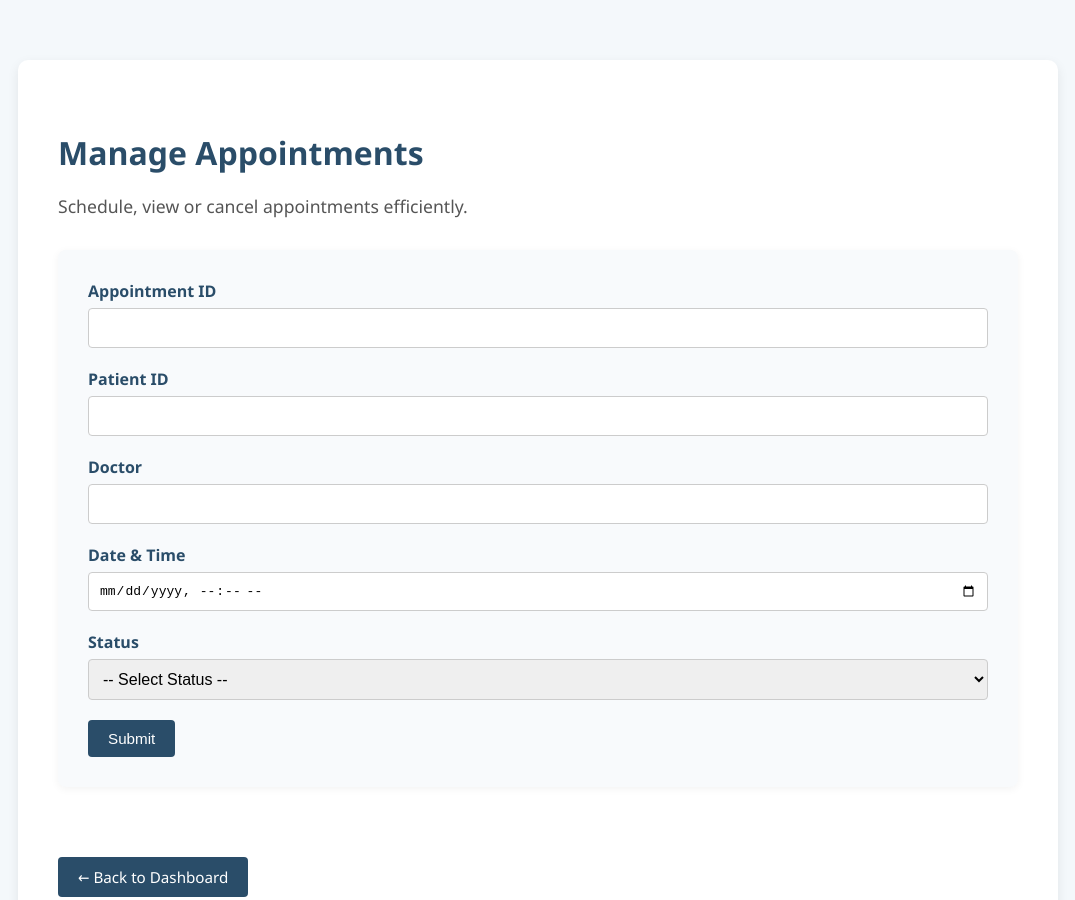
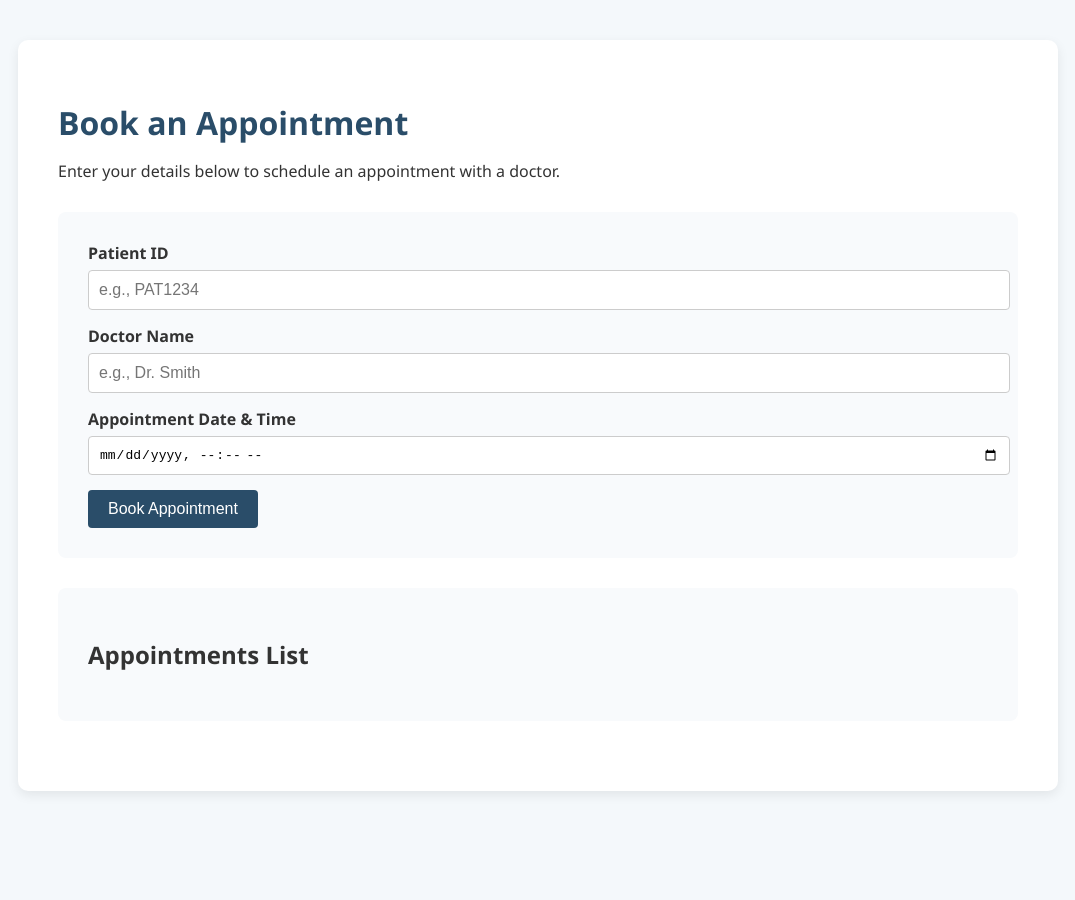
Before and after one commit to Sayanthp2024/hsopital-mngmt, a plain HTML site: page appointment.html in a window 1280 px wide. Shown: the top 900 px of the page, without its empty margins (102-1177 px from the left). After the commit the page ends 831 px from the top, so only its background shows below. Drawn offline with Linux system fonts and the light colour scheme.

Commit message:
Update appointment.html
added js to the file

```diff
--- a/appointment.html
+++ b/appointment.html
@@ -1,17 +1,18 @@
 <!DOCTYPE html>
 <html lang="en">
 <head>
-    <meta charset="UTF-8">
-    <title>Manage Appointments</title>
+  <meta charset="UTF-8" />
+  <title>Book Appointment</title>
   <style>
-        /* === Embedded CSS START === */
     :root {
       --primary: #2a4d69;
       --hover: #1d3557;
       --bg-light: #f4f8fb;
       --card-bg: #f8fafc;
-            --text: #555;
+      --text: #333;
       --font: 'Segoe UI', Tahoma, Geneva, Verdana, sans-serif;
+      --success: #43aa8b;
+      --danger: #e63946;
     }
 
     body {
@@ -24,142 +25,214 @@
 
     .container {
       max-width: 960px;
-            margin: 60px auto;
+      margin: 40px auto;
       background-color: #fff;
       border-radius: 10px;
       box-shadow: 0 4px 12px rgba(0, 0, 0, 0.08);
-            padding: 50px 40px;
+      padding: 40px;
     }
 
-        header h1 {
-            font-size: 2em;
+    h1 {
       color: var(--primary);
       margin-bottom: 10px;
     }
 
-        header p {
-            font-size: 1.1em;
-            line-height: 1.6;
+    p {
       margin-bottom: 30px;
     }
 
-        .btn {
-            display: inline-block;
+    .form-section,
+    .appointment-section {
+      background-color: var(--card-bg);
+      padding: 30px;
+      border-radius: 8px;
+      margin-bottom: 30px;
+    }
+
+    label {
+      display: block;
+      margin-bottom: 6px;
+      font-weight: bold;
+    }
+
+    input {
+      width: 100%;
+      padding: 10px;
+      margin-bottom: 15px;
+      border: 1px solid #ccc;
+      border-radius: 4px;
+      font-size: 1em;
+    }
+
+    button {
+      background-color: var(--primary);
+      color: white;
+      border: none;
       padding: 10px 20px;
-            background-color: var(--primary);
-            color: #fff;
-            border: none;
       border-radius: 4px;
-            font-size: 0.95em;
-            text-decoration: none;
-            transition: background-color 0.3s ease;
+      font-size: 1em;
       cursor: pointer;
     }
 
-        .btn:hover {
+    button:hover {
       background-color: var(--hover);
     }
 
-        .form-section {
-            background-color: var(--card-bg);
-            padding: 30px;
-            border-radius: 8px;
-            box-shadow: 0 2px 8px rgba(0, 0, 0, 0.05);
-            margin-bottom: 40px;
+    .cancel-btn {
+      background-color: var(--danger);
+      color: white;
+      border: none;
+      padding: 6px 12px;
+      border-radius: 4px;
+      cursor: pointer;
+      font-size: 0.9em;
     }
 
-        .form-group {
-            margin-bottom: 20px;
+    .cancel-btn:hover {
+      background-color: #c82333;
     }
 
-        label {
-            font-weight: 600;
-            display: block;
-            margin-bottom: 6px;
-            color: var(--primary);
+    .success-message {
+      color: var(--success);
+      margin-bottom: 15px;
+      display: none;
     }
 
-        input, textarea, select {
+    table {
       width: 100%;
-            padding: 10px;
-            border: 1px solid #ccc;
-            border-radius: 4px;
-            font-size: 1em;
-            box-sizing: border-box;
+      border-collapse: collapse;
+      margin-top: 20px;
     }
 
-        textarea {
-            resize: vertical;
+    th, td {
+      text-align: left;
+      padding: 10px;
+      border-bottom: 1px solid #ddd;
     }
 
-        .section-title {
-            font-size: 1.3em;
-            color: #1d3557;
-            margin-bottom: 10px;
-            font-weight: 600;
-        }
-
-        .back-link {
-            margin-top: 30px;
-            display: inline-block;
+    th {
+      background-color: var(--primary);
+      color: #fff;
     }
 
     @media (max-width: 600px) {
       .container {
-                padding: 30px 20px;
+        padding: 20px;
       }
 
-            header h1 {
-                font-size: 1.6em;
+      table, th, td {
+        font-size: 14px;
       }
     }
-        /* === Embedded CSS END === */
   </style>
 </head>
 <body>
   <div class="container">
-        <header>
-            <h1>Manage Appointments</h1>
-            <p>Schedule, view or cancel appointments efficiently.</p>
-        </header>
+    <h1>Book an Appointment</h1>
+    <p>Enter your details below to schedule an appointment with a doctor.</p>
 
+    <!-- FORM SECTION -->
     <section class="form-section">
-            <form>
-                <div class="form-group">
-                    <label for="appointmentId">Appointment ID</label>
-                    <input type="text" id="appointmentId" name="appointmentId" required>
-                </div>
+      <form id="appointmentForm">
+        <div class="success-message" id="successMessage">Appointment booked successfully!</div>
 
-                <div class="form-group">
         <label for="patientId">Patient ID</label>
-                    <input type="text" id="patientId" name="patientId" required>
-                </div>
+        <input type="text" id="patientId" required placeholder="e.g., PAT1234" />
 
-                <div class="form-group">
-                    <label for="doctorName">Doctor</label>
-                    <input type="text" id="doctorName" name="doctorName" required>
-                </div>
+        <label for="doctorName">Doctor Name</label>
+        <input type="text" id="doctorName" required placeholder="e.g., Dr. Smith" />
 
-                <div class="form-group">
-                    <label for="dateTime">Date & Time</label>
-                    <input type="datetime-local" id="dateTime" name="dateTime" required>
-                </div>
+        <label for="dateTime">Appointment Date & Time</label>
+        <input type="datetime-local" id="dateTime" required />
 
-                <div class="form-group">
-                    <label for="status">Status</label>
-                    <select id="status" name="status" required>
-                        <option value="">-- Select Status --</option>
-                        <option value="scheduled">Scheduled</option>
-                        <option value="cancelled">Cancelled</option>
-                        <option value="completed">Completed</option>
-                    </select>
-                </div>
-
-                <button class="btn" type="submit">Submit</button>
+        <button type="submit">Book Appointment</button>
       </form>
     </section>
 
-        <a href="index.html" class="btn back-link">← Back to Dashboard</a>
+    <!-- APPOINTMENT LIST -->
+    <section class="appointment-section">
+      <h2>Appointments List</h2>
+      <table id="appointmentsTable" style="display: none;">
+        <thead>
+          <tr>
+            <th>Patient ID</th>
+            <th>Doctor</th>
+            <th>Date & Time</th>
+            <th>Status</th>
+            <th>Action</th>
+          </tr>
+        </thead>
+        <tbody id="appointmentsBody">
+          <!-- Appointments go here -->
+        </tbody>
+      </table>
+    </section>
   </div>
+
+  <script>
+    const form = document.getElementById("appointmentForm");
+    const successMessage = document.getElementById("successMessage");
+    const appointmentsTable = document.getElementById("appointmentsTable");
+    const appointmentsBody = document.getElementById("appointmentsBody");
+
+    let appointments = [];
+
+    form.addEventListener("submit", function (e) {
+      e.preventDefault();
+
+      const patientId = document.getElementById("patientId").value.trim();
+      const doctorName = document.getElementById("doctorName").value.trim();
+      const dateTime = document.getElementById("dateTime").value;
+
+      if (!patientId || !doctorName || !dateTime) return;
+
+      const appointment = {
+        patientId,
+        doctorName,
+        dateTime,
+        status: "Scheduled"
+      };
+
+      appointments.push(appointment);
+      form.reset();
+
+      successMessage.style.display = "block";
+      setTimeout(() => {
+        successMessage.style.display = "none";
+      }, 2000);
+
+      renderAppointments();
+    });
+
+    function renderAppointments() {
+      appointmentsBody.innerHTML = "";
+
+      if (appointments.length === 0) {
+        appointmentsTable.style.display = "none";
+        return;
+      }
+
+      appointmentsTable.style.display = "table";
+
+      appointments.forEach((app, index) => {
+        const row = document.createElement("tr");
+        row.innerHTML = `
+          <td>${app.patientId}</td>
+          <td>${app.doctorName}</td>
+          <td>${new Date(app.dateTime).toLocaleString()}</td>
+          <td>${app.status}</td>
+          <td><button class="cancel-btn" onclick="cancelAppointment(${index})">Cancel</button></td>
+        `;
+        appointmentsBody.appendChild(row);
+      });
+    }
+
+    function cancelAppointment(index) {
+      if (confirm("Are you sure you want to cancel this appointment?")) {
+        appointments.splice(index, 1);
+        renderAppointments();
+      }
+    }
+  </script>
 </body>
 </html>
```
Lines whose indentation alone changed are shown as unchanged.
